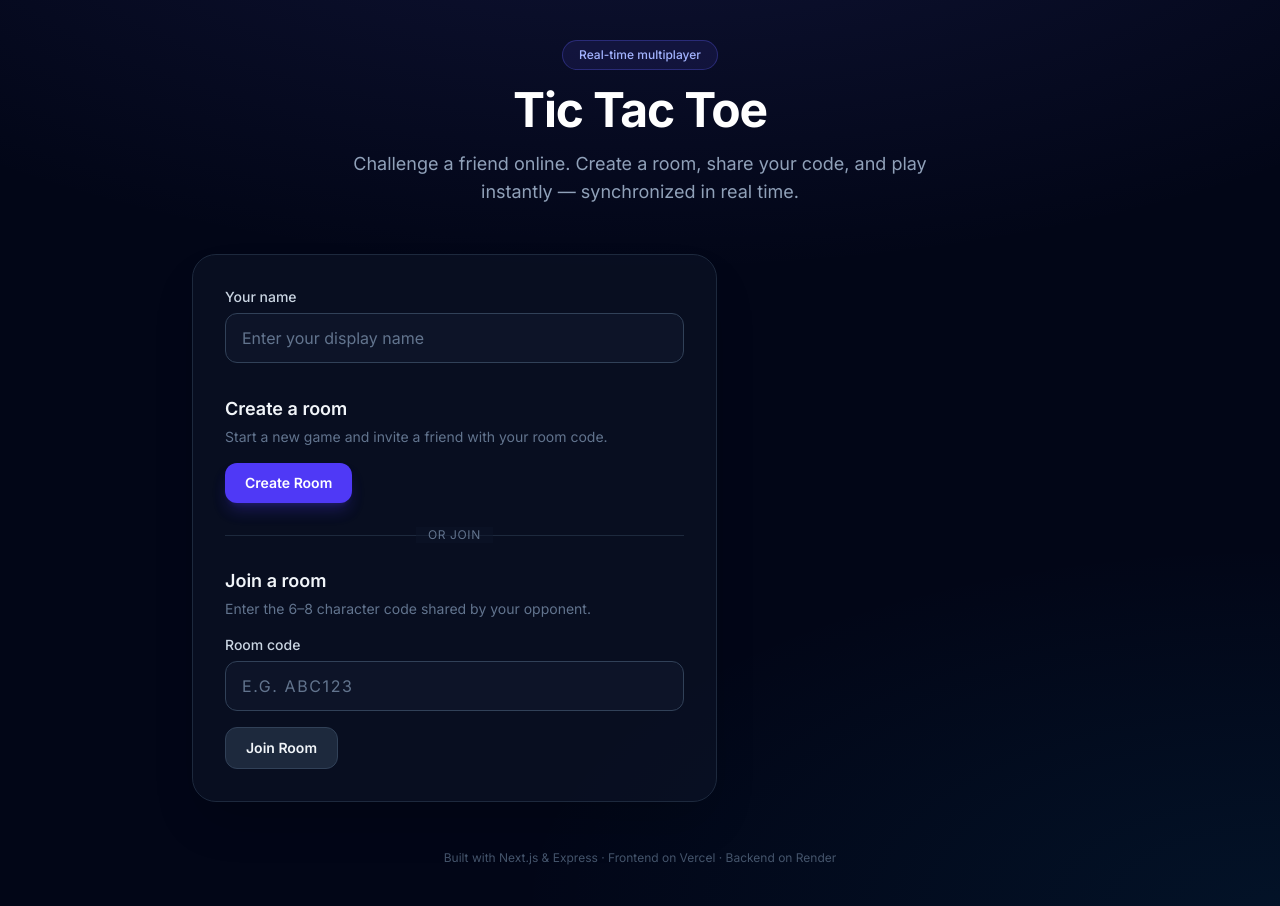
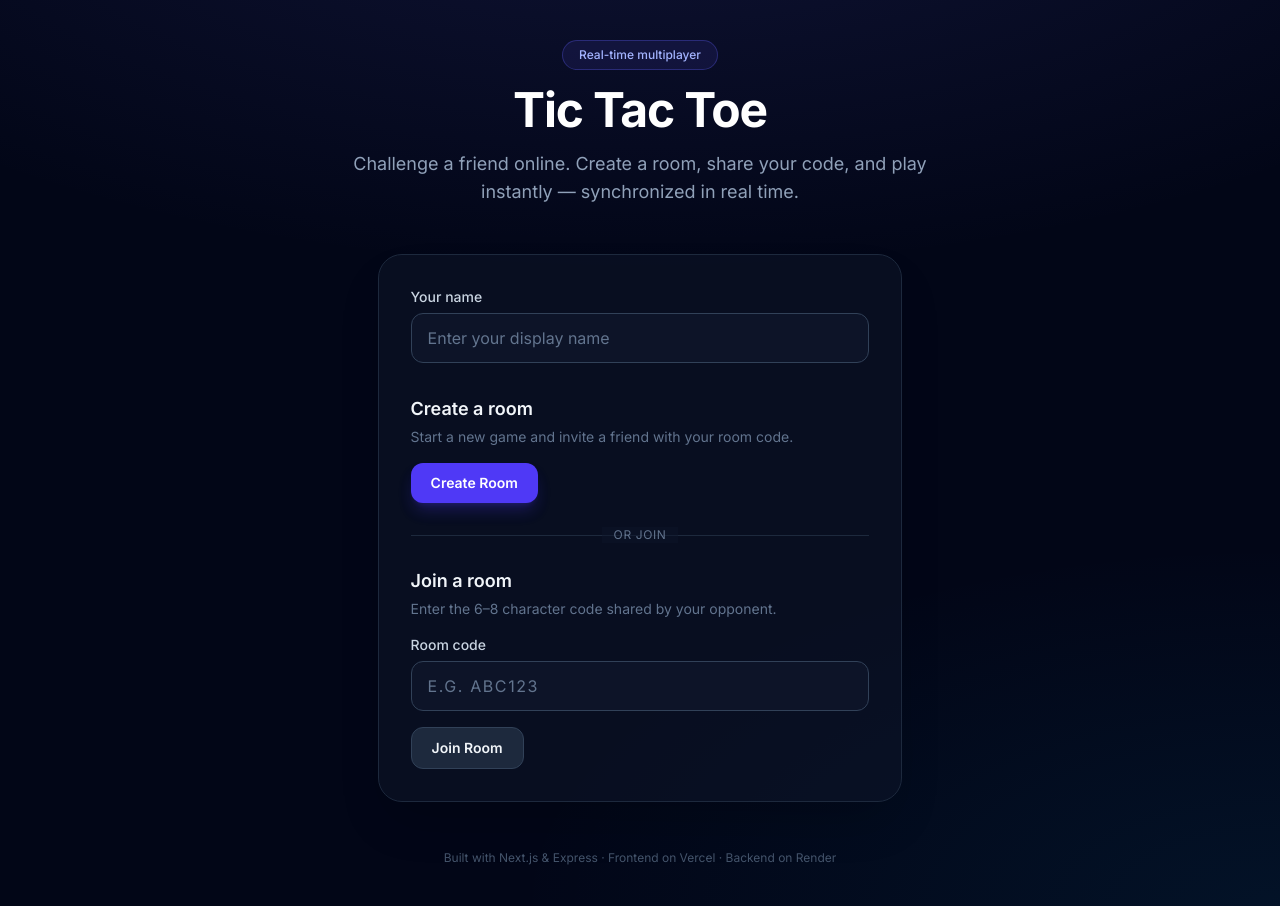
Before and after one commit to psyclopse/Tic-Tac-Toe, a Next.js app: page / in a window 1280 px wide. Built offline with nearby package versions, Linux system fonts and the light colour scheme.

Commit message:
centered a div

```diff
--- a/src/app/page.tsx
+++ b/src/app/page.tsx
@@ -156,7 +156,7 @@ export default function HomePage() {
         </header>
 
         <div className="mt-12 grid gap-8 lg:grid-cols-5">
-          <section className="lg:col-span-3">
+          <section className="lg:col-start-2 lg:col-span-3">
             <div className="rounded-3xl border border-slate-800 bg-slate-900/50 p-6 shadow-2xl shadow-black/20 backdrop-blur sm:p-8">
               <Input
                 label="Your name"
```
